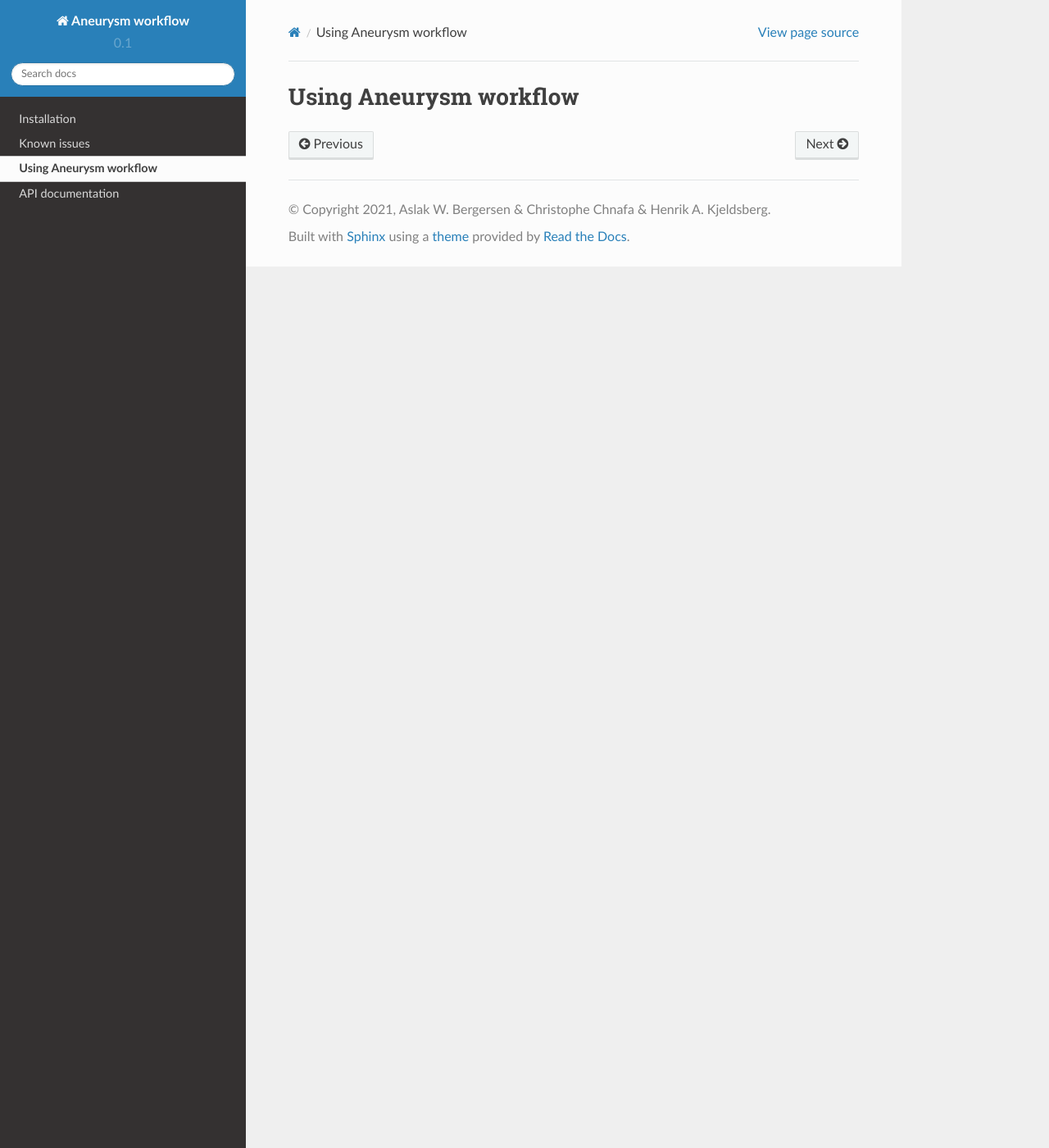
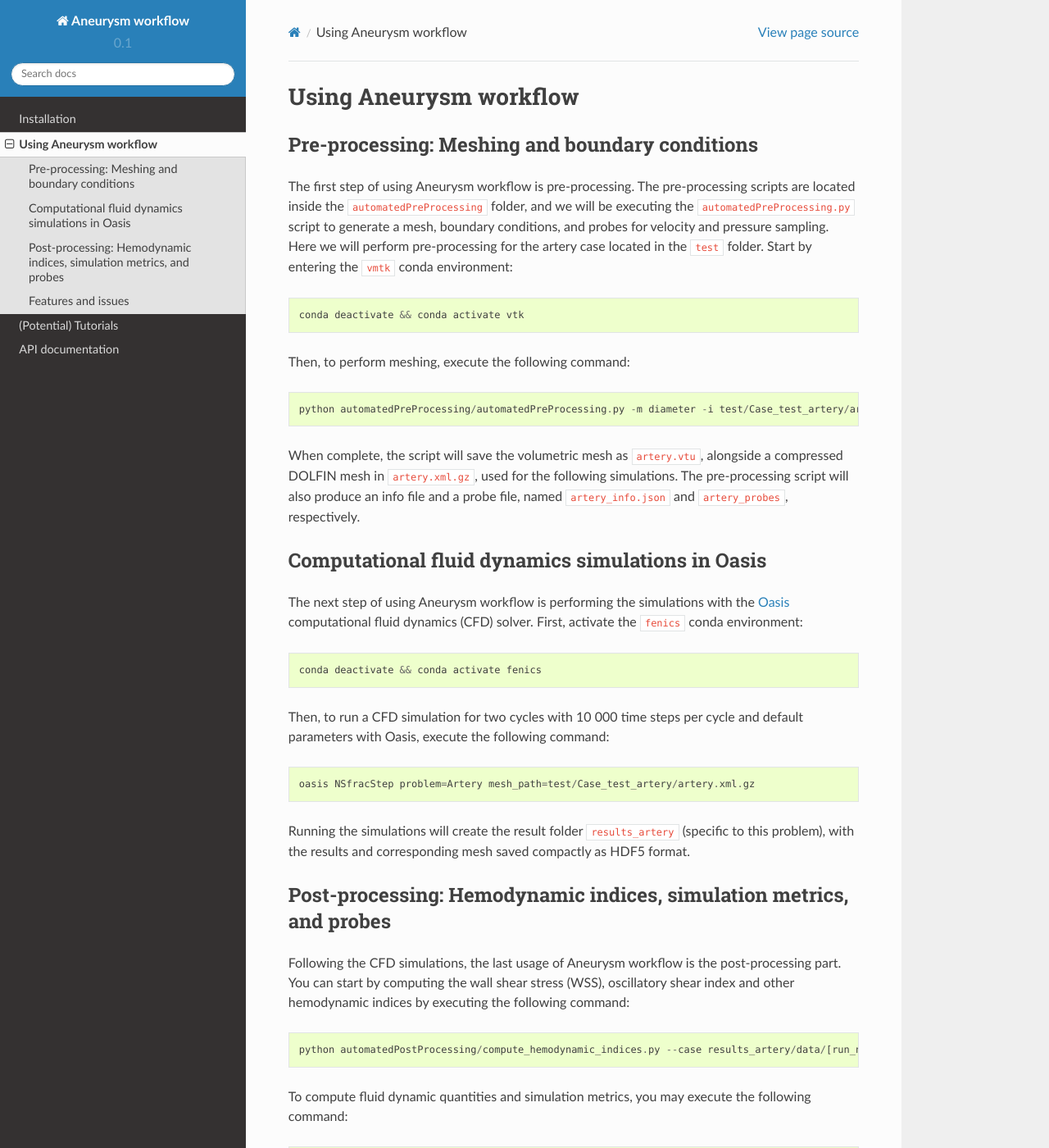
Before and after one commit to KVSlab/VaMPy, a Sphinx documentation site: the page built from docs/source/getting_started.rst, in a window 1280 px wide and 1400 px high. Shown: the whole window at 82% size. Built offline with Sphinx 7.4.7 and the Read the Docs theme 2.0.0, drawn with Linux system fonts in a browser that asks for light colours; some of the changed text lies outside the part shown.

```diff
--- a/docs/source/getting_started.rst
+++ b/docs/source/getting_started.rst
@@ -5,3 +5,52 @@
 =======================
 Using Aneurysm workflow
 =======================
+
+Pre-processing: Meshing and boundary conditions
+===============================================
+The first step of using Aneurysm workflow is pre-processing. The pre-processing scripts are located inside the ``automatedPreProcessing`` folder, and we will be executing the ``automatedPreProcessing.py`` script to generate a mesh, boundary conditions, and probes for velocity and pressure sampling. Here we will perform pre-processing for the artery case located in the ``test`` folder.
+Start by entering the ``vmtk`` conda environment::
+
+    conda deactivate && conda activate vtk
+
+Then, to perform meshing, execute the following command::
+
+    python automatedPreProcessing/automatedPreProcessing.py -m diameter -i test/Case_test_artery/artery.vtp -c 1.3
+
+When complete, the script will save the volumetric mesh as ``artery.vtu``, alongside a compressed DOLFIN mesh in ``artery.xml.gz``, used for the following simulations.
+The pre-processing script will also produce an info file and a probe file, named ``artery_info.json`` and ``artery_probes``, respectively.
+
+Computational fluid dynamics simulations in Oasis
+=================================================
+The next step of using Aneurysm workflow is performing the simulations with the `Oasis <https://github.com/mikaem/Oasis>`_ computational fluid dynamics (CFD) solver.
+First, activate the ``fenics`` conda environment::
+
+    conda deactivate && conda activate fenics
+
+Then, to run a CFD simulation for two cycles with 10 000 time steps per cycle and default parameters with Oasis, execute the following command::
+
+    oasis NSfracStep problem=Artery mesh_path=test/Case_test_artery/artery.xml.gz
+
+Running the simulations will create the result folder ``results_artery`` (specific to this problem), with the results and corresponding mesh saved compactly as HDF5 format.
+
+Post-processing: Hemodynamic indices, simulation metrics, and probes
+====================================================================
+Following the CFD simulations, the last usage of Aneurysm workflow is the post-processing part.
+You can start by computing the wall shear stress (WSS), oscillatory shear index and other hemodynamic indices by executing the following command::
+
+    python automatedPostProcessing/compute_hemodynamic_indices.py --case results_artery/data/[run_number]/Solutions
+
+To compute fluid dynamic quantities and simulation metrics, you may execute the following command::
+
+    python automatedPostProcessing/compute_flow_and_simulation_metrics.py --case results_artery/data/[run_number]/Solutions
+
+Finally, to visualize velocity and pressure at the probes created by ``Artery.py``, you can run the ``visualize_probes.py`` script, by executing the following command::
+
+    python automatedPostProcessing/visualize_probes.py --case results_artery/data/[run_number]/Solutions
+
+Note that this has an additional dependency to `Matplotlib <https://github.com/matplotlib/matplotlib>`_, which can quickly be installed with either `conda` or `pip`.
+
+Features and issues
+===================
+The existing methods provide many degrees of freedom, however, if you need a specific method or functionality, please do not hesitate to propose enhancements in the `issue tracker <https://github.com/KVSlab/Aneurysm_workflow/issues>`_, or create a `pull request <https://github.com/KVSlab/Aneurysm_workflow/pulls>`_ with new features.
+Similarly, we highly appreciate that you report any bugs or other issues you may experience in the `issue tracker <https://github.com/KVSlab/Aneurysm_workflow/issues>`_.
--- a/docs/source/index.rst
+++ b/docs/source/index.rst
@@ -16,4 +11,5 @@ Documentation for `Aneurysm workflow <https://github.com/KVSlab/Aneurysm_workflo
 
    installation
    getting_started
+   tutorials
    scripts
--- a/docs/source/installation.rst
+++ b/docs/source/installation.rst
@@ -50,7 +50,6 @@ Now, all that is left is to clone the `Aneurysm_workflow` repository::
 
 Now you are all set, and can start using Aneurysm workflow.
 
-============
 Known issues
 ============
 
```
Also changed, not shown: other parts of docs/source/index.rst (+0 -5 lines), other parts of docs/source/installation.rst (+2 -2 lines), README.md (+7 -27 lines), docs/source/tutorials.rst (added, +25 -0 lines), .readthedocs.yaml (added).
